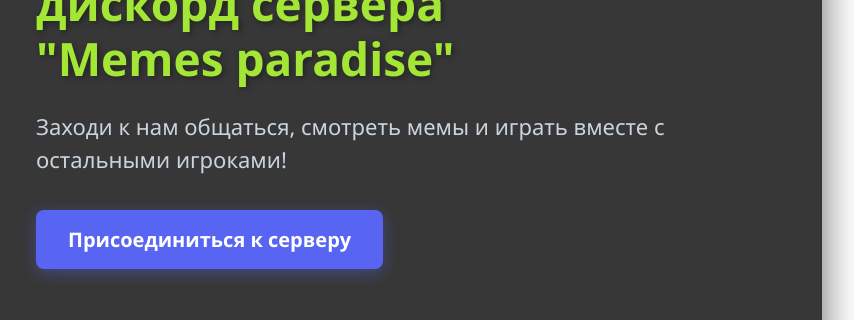
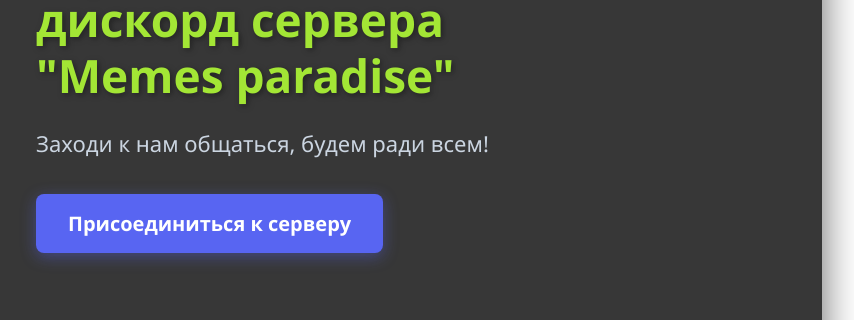
Before and after one commit to egoros126/memes-paradise-bot, a website: page index.html in a window 1280 px wide. Shown: the part 235-555 px from the top of the page, 426-1280 px from the left. Drawn offline with Linux system fonts and the light colour scheme; no server answers.

Commit message:
Update index.html

```diff
--- a/index.html
+++ b/index.html
@@ -13,9 +13,9 @@
         Официальный сайт<br>дискорд сервера<br>"Memes paradise"
       </h1>
       <p style="margin: 0; color: #cbd5e1; font-size: 22px; line-height: 1.5;">
-        Заходи к нам общаться, смотреть мемы и играть вместе с остальными игроками!
+        Заходи к нам общаться, будем ради всем!
       </p>
-      <a href="https://discord.gg" target="_blank" style="display: inline-block; width: max-content; background: #5865F2; color: white; text-decoration: none; padding: 16px 32px; font-size: 20px; font-weight: 700; border-radius: 8px; box-shadow: 0 4px 15px rgba(88, 101, 242, 0.4); margin-top: 10px;">
+      <a href="https://discord.gg/zAcTShmKbA" target="_blank" style="display: inline-block; width: max-content; background: #5865F2; color: white; text-decoration: none; padding: 16px 32px; font-size: 20px; font-weight: 700; border-radius: 8px; box-shadow: 0 4px 15px rgba(88, 101, 242, 0.4); margin-top: 10px;">
         Присоединиться к серверу
       </a>
     </div>
```
